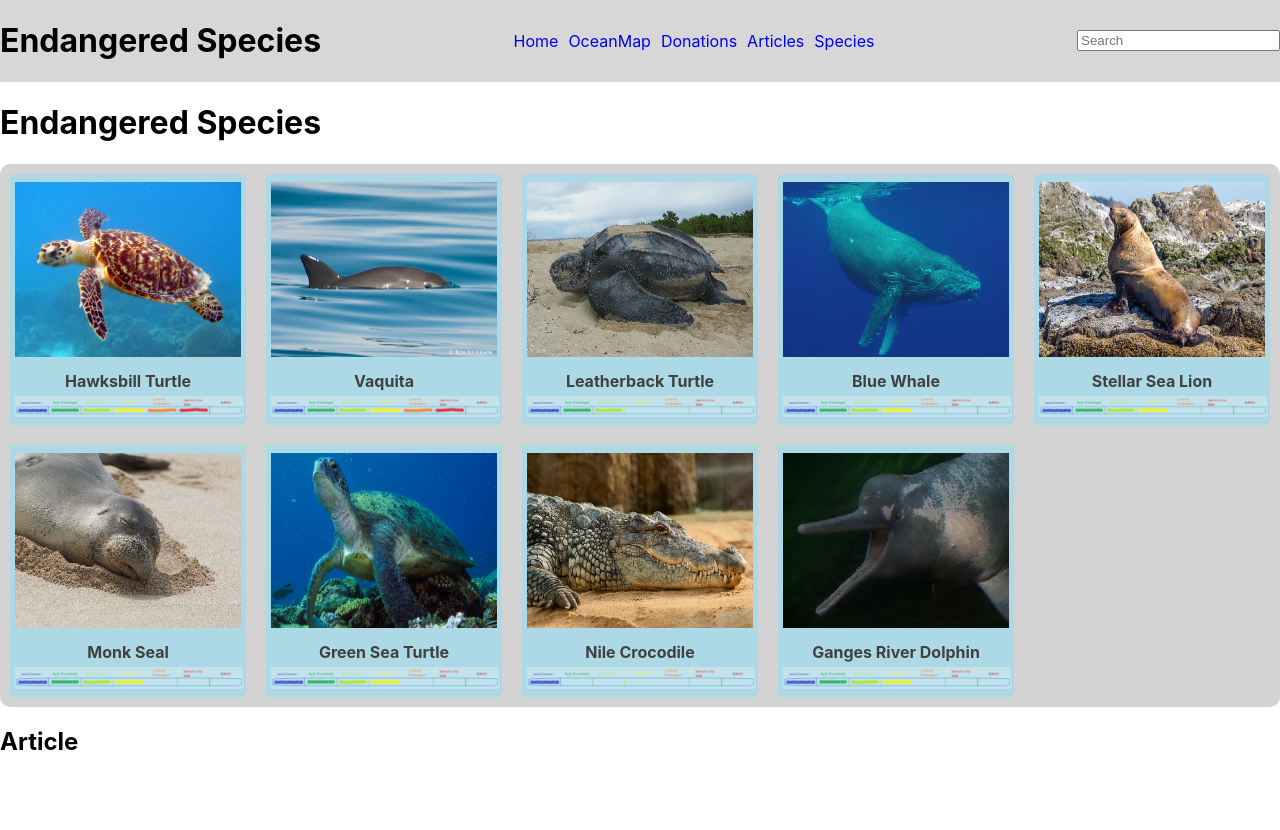
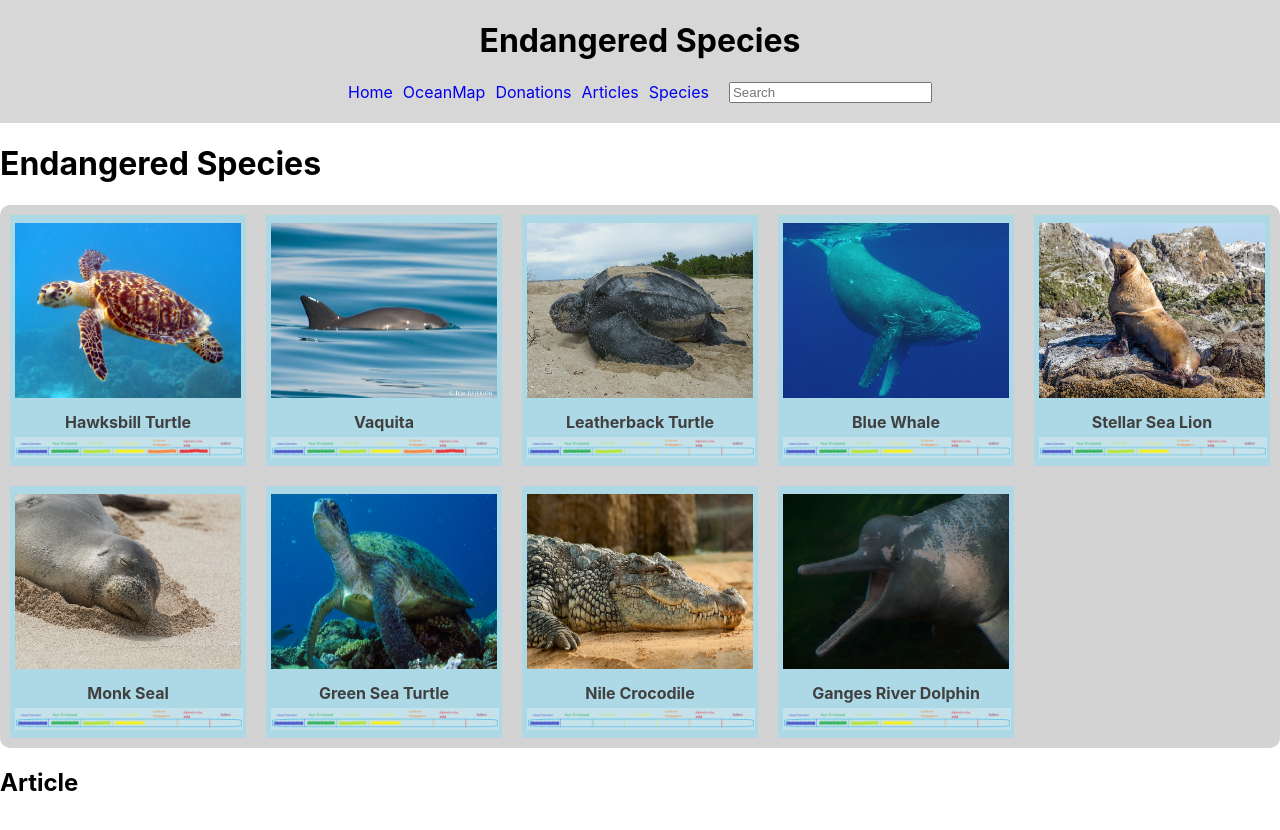
Before and after one commit to Kieran-White/Marine-Species, a React (Create React App) app in the folder client/: page / in a window 1280 px wide. Shown: the top 830 px of the page. Before the commit the page ends 800 px from the top, so only its background shows below. Built offline with nearby package versions, Linux system fonts and the light colour scheme.

Commit message:
Rearranged the nav bar to fit the interface desisn

```diff
--- a/client/src/components/NavBar.css
+++ b/client/src/components/NavBar.css
@@ -2,12 +2,20 @@
     flex: 0 0 auto;
     width: 100%;
     display: flex;
+    flex-direction: column;
     position: relative;
     align-items: center;
     padding-left: var(--dl-space-space-oneandhalfunits);
     padding-right: var(--dl-space-space-oneandhalfunits);
     justify-content: space-between;
     background-color: #d7d7d7;
+  }
+
+  .navSearch {
+    display: flex;
+    flex-direction: row;
+    gap: 10px;
+    padding-bottom: 20px;
   }
 
   .nav-bar-navs {
--- a/client/src/components/NavBar.js
+++ b/client/src/components/NavBar.js
@@ -5,6 +5,7 @@
     return (
         <div class='nav-bar-container'>
             <h1 class='home-title'>Endangered Species</h1>
+            <div class="navSearch">
                 <nav class='nav-bar-navs'>
                     <NavLink to="/">Home</NavLink>
                     <NavLink to="/oceanmap">OceanMap</NavLink>
@@ -18,5 +19,6 @@
                     class='nav-bar-search-bar'
                 />
             </div>
+        </div>
     );
 }
```
Lines whose indentation alone changed are shown as unchanged.
